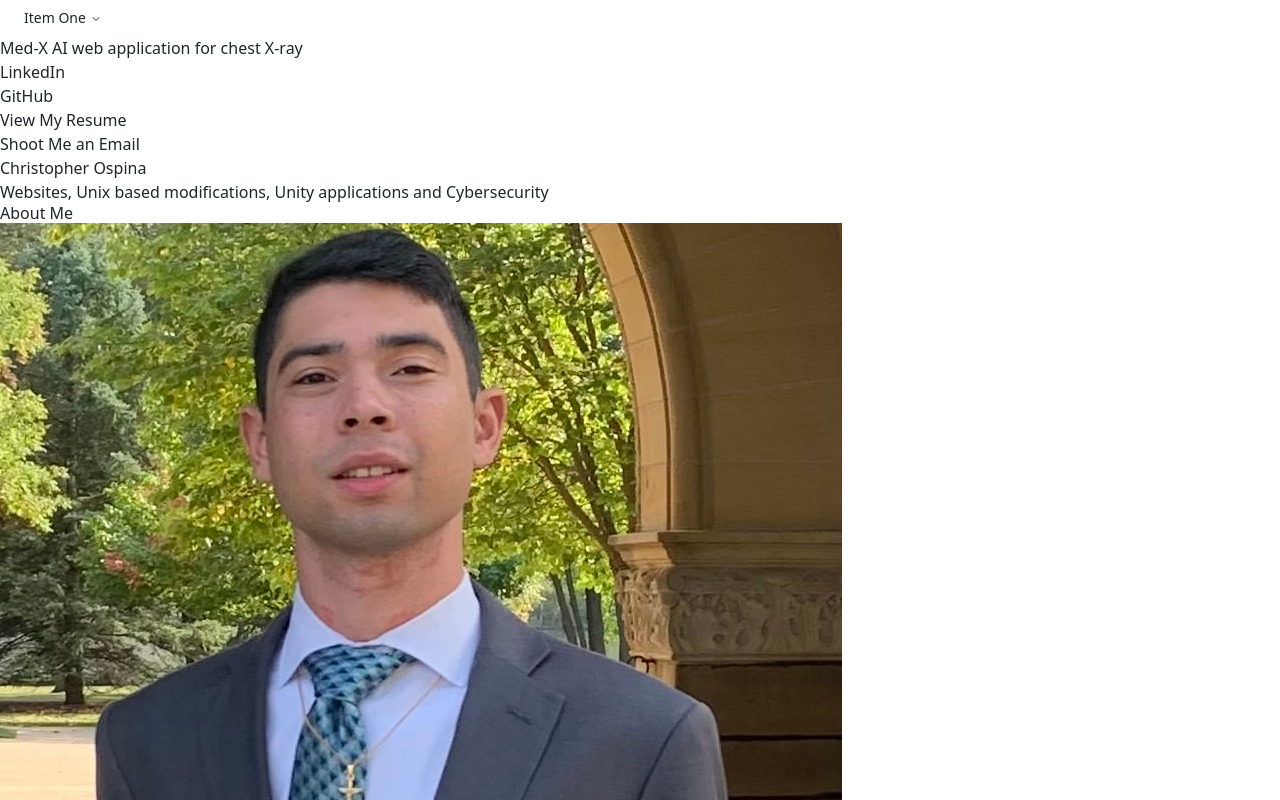
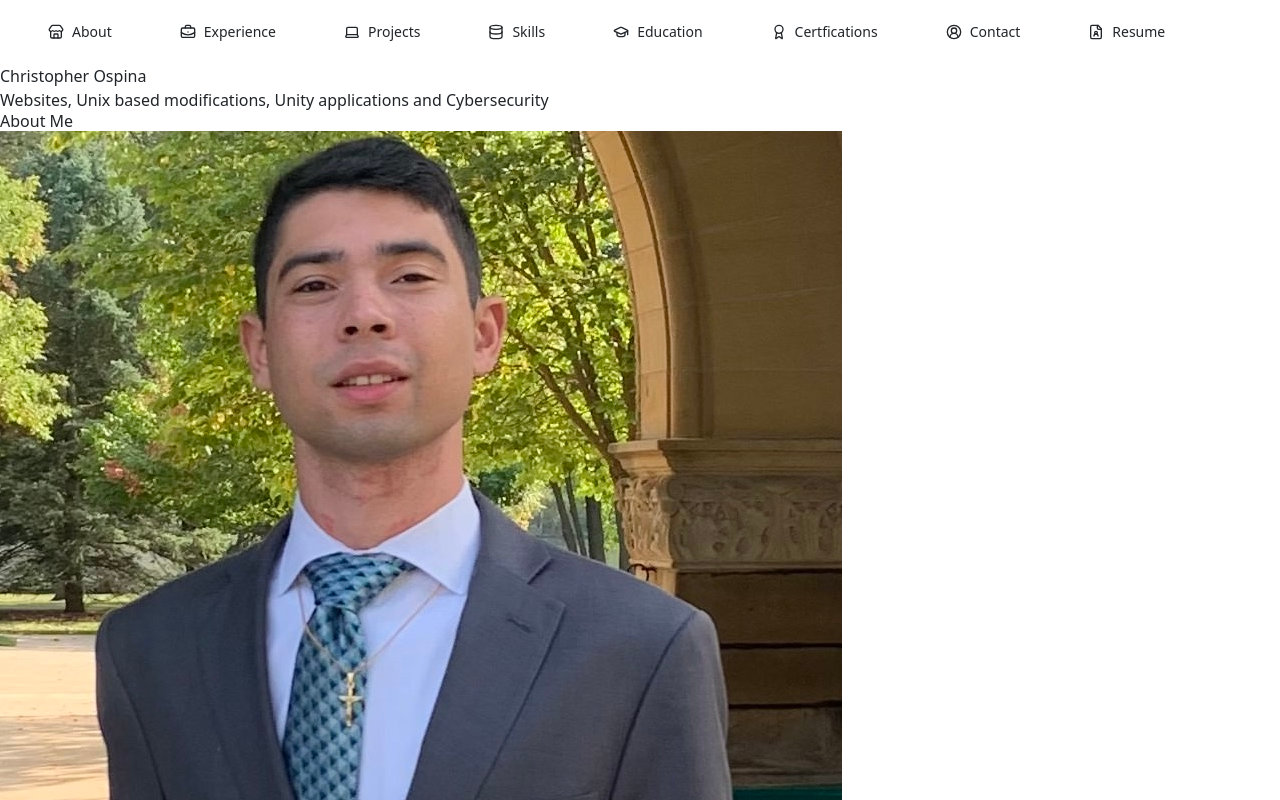
Before and after one commit to ChrisOspina/Professional-Website, a React (Create React App) app: page / in a window 1280 px wide. Shown: the top 800 px of the page. Built offline with nearby package versions, Linux system fonts and the light colour scheme.

Commit message:
fixing the nav bar

```diff
--- a/package.json
+++ b/package.json
@@ -5,6 +5,7 @@
   "dependencies": {
     "@floating-ui/react": "^0.26.22",
     "@radix-ui/react-navigation-menu": "^1.2.14",
+    "@radix-ui/react-slot": "^1.2.3",
     "@tailwindcss/postcss": "^4.1.13",
     "@testing-library/jest-dom": "^5.17.0",
     "@testing-library/react": "^13.4.0",
--- a/src/App.js
+++ b/src/App.js
@@ -2,13 +2,11 @@ import Header from "./Components/header";
 import Main from "./Components/Main";
 import Footer from "./Components/Footer";
 import ChrisNav from './Components/ChrisNav';
-import MobileHamburgerMenu from './Components/MobileHamburgerMenu';
 
 function App() {
   return (
     <div className="App">
       <ChrisNav/>
-      <MobileHamburgerMenu/>
       <Header/>
       <Main/>
       <Footer/>
--- a/src/Components/ChrisNav.jsx
+++ b/src/Components/ChrisNav.jsx
@@ -1,12 +1,21 @@
 import React from "react";
 import {
   NavigationMenu,
-  NavigationMenuContent,
   NavigationMenuItem,
-  NavigationMenuLink,
   NavigationMenuList,
-  NavigationMenuTrigger,
 } from "./ui/navigation-menu";
+import { Link } from "@radix-ui/react-navigation-menu";
+import { Button } from "./ui/button";
+import {
+  Store,
+  BriefcaseBusiness,
+  Laptop,
+  Database,
+  GraduationCap,
+  Award,
+  CircleUserRound,
+  FileUser,
+} from "lucide-react";
 
 function ChrisNav() {
   //The navbar will now redirect to the different sections
@@ -53,18 +62,76 @@ function ChrisNav() {
   };
 
   return (
-    <>
-      <NavigationMenu>
+    <div className="container mx-auto px-4 h-16 flex items-center justify-between">
+      <NavigationMenu className={"flex space-x-2 md:space-x-4"}>
         <NavigationMenuList>
-          <NavigationMenuItem>
-            <NavigationMenuTrigger>Item One</NavigationMenuTrigger>
-            <NavigationMenuContent>
-              <NavigationMenuLink>Link</NavigationMenuLink>
-            </NavigationMenuContent>
+          <NavigationMenuItem id="about">
+            <Link onClick={gotoAbout} className="mr-4">
+              <Button variant={"hidden"}>
+                <Store className="h-4 w-4" />
+                <span className="hidden md:block">About</span>
+              </Button>
+            </Link>
+          </NavigationMenuItem>
+          <NavigationMenuItem id="exp">
+            <Link onClick={gotoExp} className="mr-4">
+              <Button variant={"hidden"}>
+                <BriefcaseBusiness className="h-4 w-4" />
+                <span className="hidden md:block">Experience</span>
+              </Button>
+            </Link>
+          </NavigationMenuItem>
+          <NavigationMenuItem id="projects">
+            <Link onClick={gotoProjects} className="mr-4">
+              <Button variant={"hidden"}>
+                <Laptop className="h-4 w-4" />
+                <span className="hidden md:block">Projects</span>
+              </Button>
+            </Link>
+          </NavigationMenuItem>
+          <NavigationMenuItem id="skills">
+            <Link onClick={gotoSkills} className="mr-4">
+              <Button variant={"hidden"}>
+                <Database className="h-4 w-4" />
+                <span className="hidden md:block">Skills</span>
+              </Button>
+            </Link>
+          </NavigationMenuItem>
+          <NavigationMenuItem id="education">
+            <Link onClick={gotoEducation} className="mr-4">
+              <Button variant={"hidden"}>
+                <GraduationCap className="h-4 w-4" />
+                <span className="hidden md:block">Education</span>
+              </Button>
+            </Link>
+          </NavigationMenuItem>
+          <NavigationMenuItem id="certifications">
+            <Link onClick={gotoCertifications} className="mr-4">
+              <Button variant={"hidden"}>
+                <Award className="h-4 w-4" />
+                <span className="hidden md:block">Certfications</span>
+              </Button>
+            </Link>
+          </NavigationMenuItem>
+          <NavigationMenuItem id="contact">
+            <Link onClick={gotoContact} className="mr-4">
+              <Button variant={"hidden"}>
+                <CircleUserRound className="h-4 w-4" />
+                <span className="hidden md:block">Contact</span>
+              </Button>
+            </Link>
+          </NavigationMenuItem>
+          <NavigationMenuItem id="resume">
+            <Link onClick={openResume} className="mr-4">
+              <Button variant={"hidden"}>
+                <FileUser className="h-4 w-4" />
+                <span className="hidden md:block">Resume</span>
+              </Button>
+            </Link>
           </NavigationMenuItem>
         </NavigationMenuList>
       </NavigationMenu>
-    </>
+    </div>
   );
 }
 
--- a/src/Components/Main.jsx
+++ b/src/Components/Main.jsx
@@ -3,7 +3,7 @@ import * as images from "../include/images";
 
 function Main() {
   return (
-    <div className="mainContent">
+    <div className="grid-background">
       <section id="about" className="section scrollspy">
         <h2 className="section-heading">About Me</h2>
         <article className="profile">
--- a/src/Components/MobileHamburgerMenu.jsx
+++ /dev/null
@@ -1,39 +0,0 @@
-import React, { useState } from "react";
-
-export default function MobileHamburgerMenu() {
-  const [toggled, setToggled] = useState(false);
-
-  const toggleMobileMenu = () => {
-    setToggled(!toggled);
-  };
-  return (
-    <div id="mobile-hamburger-menu" onClick={toggleMobileMenu}>
-      <div className="bar1"></div>
-      <div className="bar2"></div>
-      <div className="bar3"></div>
-      <ul className="mobile-menu">
-        <li>
-          <a href="https://github.com/htmw/2024S-Med-X">
-            Med-X AI web application for chest X-ray
-          </a>
-        </li>
-        <li>
-          <a href="https://www.linkedin.com/in/christopher-ospina-311b68185/">
-            LinkedIn
-          </a>
-        </li>
-        <li>
-          <a href="https://github.com/ChrisOspina">GitHub</a>
-        </li>
-        <li>
-          <a href="https://docs.google.com/document/d/e/2PACX-1vT7D-WqYybf5U3y1wWVKvcPPKgSar9AYW2AvL9tMdf-L8uNWnxTovx_hdsMCX1sGA/pub">
-            View My Resume
-          </a>
-        </li>
-        <li>
-          <a href="mailto:ChrisOspina99@gmail.com">Shoot Me an Email</a>
-        </li>
-      </ul>
-    </div>
-  );
-}
--- /dev/null
+++ b/src/Components/ui/button.jsx
@@ -0,0 +1,49 @@
+import * as React from "react";
+import { Slot } from "@radix-ui/react-slot";
+import { cva } from "class-variance-authority";
+
+import { cn } from "../../lib/utils";
+
+const buttonVariants = cva(
+  "inline-flex items-center justify-center gap-2 whitespace-nowrap rounded-md text-sm font-medium transition-all disabled:pointer-events-none disabled:opacity-50 [&_svg]:pointer-events-none [&_svg:not([class*='size-'])]:size-4 shrink-0 [&_svg]:shrink-0 outline-none focus-visible:border-ring focus-visible:ring-ring/50 focus-visible:ring-[3px] aria-invalid:ring-destructive/20 dark:aria-invalid:ring-destructive/40 aria-invalid:border-destructive",
+  {
+    variants: {
+      variant: {
+        default: "bg-primary text-primary-foreground hover:bg-primary/90",
+        destructive:
+          "bg-destructive text-white hover:bg-destructive/90 focus-visible:ring-destructive/20 dark:focus-visible:ring-destructive/40 dark:bg-destructive/60",
+        outline:
+          "border bg-background shadow-xs hover:bg-accent hover:text-accent-foreground dark:bg-input/30 dark:border-input dark:hover:bg-input/50",
+        secondary:
+          "bg-secondary text-secondary-foreground hover:bg-secondary/80",
+        ghost:
+          "hover:bg-accent hover:text-accent-foreground dark:hover:bg-accent/50",
+        link: "text-primary underline-offset-4 hover:underline",
+      },
+      size: {
+        default: "h-9 px-4 py-2 has-[>svg]:px-3",
+        sm: "h-8 rounded-md gap-1.5 px-3 has-[>svg]:px-2.5",
+        lg: "h-10 rounded-md px-6 has-[>svg]:px-4",
+        icon: "size-9",
+      },
+    },
+    defaultVariants: {
+      variant: "default",
+      size: "default",
+    },
+  }
+);
+
+function Button({ className, variant, size, asChild = false, ...props }) {
+  const Comp = asChild ? Slot : "button";
+
+  return (
+    <Comp
+      data-slot="button"
+      className={cn(buttonVariants({ variant, size, className }))}
+      {...props}
+    />
+  );
+}
+
+export { Button, buttonVariants };
```
Also changed, not shown: 1 other file (tests, documents, lock files or other folders).
